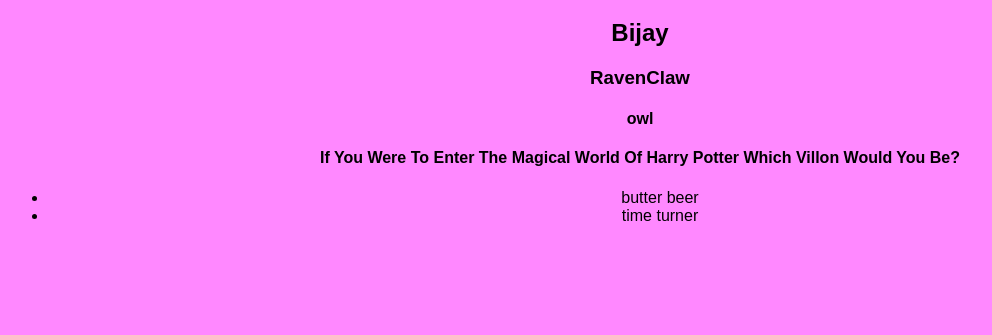
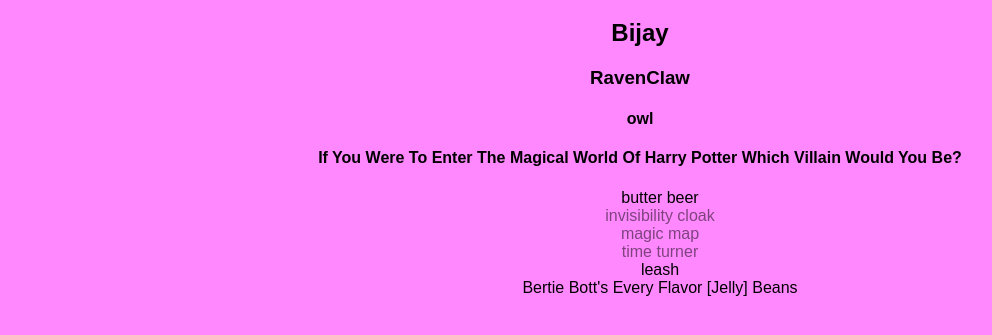
Before and after one commit to bijaykadariya123/Week3Deliverable, a plain HTML site: page hogwarts/index.html in a window 1280 px wide. Shown: the part 61-396 px from the top of the page, without its empty margins (0-992 px from the left). Drawn offline with nearby package versions, Linux system fonts and the light colour scheme.

Commit message:
Commit 3 - I added list elements. That code didn't seem very dry. I wonder if there is something I could do about it in the Hungry for More section

```diff
--- a/hogwarts/app.js
+++ b/hogwarts/app.js
@@ -10,7 +10,7 @@ const $container = $("#container");
 // console.log($container);
 const $h1 = $("<h1>").html("Hogwarts");
 $container.append($h1);
-
+// ==================================================//
 const $h2 = $("<h2>");
 $h2.html("Bijay");
 $container.append($h2);
@@ -19,20 +19,26 @@ $container.append($h3);
 const $h4 = $("<h4>").addClass("pet").html("owl");
 $container.append($h4);
 const $h42 = $("<h4>").html(
-  "If You Were To Enter The Magical World Of Harry Potter Which Villon Would You Be?"
+  "If You Were To Enter The Magical World Of Harry Potter Which Villain Would You Be?"
 );
 $container.append($h42);
 
+//===================================================//
+
 const $ul = $("<ul>").attr("storage", "trunk");
+
+let $li = $("<li>").html("butter beer");
+$ul.append($li);
+// $li = $("<li>").addClass("secret");
+// $ul.append($li);
+$li = $("<li>").addClass("secret").html("invisibility cloak");
+$ul.append($li);
+$li = $("<li>").addClass("secret").html("magic map");
+$ul.append($li);
+$li = $("<li>").addClass("secret").html("time turner");
+$ul.append($li);
+$li = $("<li>").addClass("pet").html("leash");
+$ul.append($li);
+$li = $("<li>").html(`Bertie Bott\'s Every Flavor [Jelly] Beans`);
+$ul.append($li);
 $container.append($ul);
-const $li = $("<li>").html("butter beer");
-$ul.append($li);
-const $li1 = $("<li>")
-  .addClass("secret")
-  .html("invisibility cloak")
-  .addClass("secret")
-  .html("magic map")
-  .addClass("secret")
-  .html("time turner");
-
-$ul.append($li1);
--- a/hogwarts/index.html
+++ b/hogwarts/index.html
@@ -5,13 +5,13 @@
     <meta http-equiv="X-UA-Compatible" content="IE=edge" />
     <meta name="viewport" content="width=device-width, initial-scale=1.0" />
     <title>Week3H/W</title>
-    <link rel="stylesheet" href="./main.css" />
     <script
       src="https://code.jquery.com/jquery-3.7.0.js"
       integrity="sha256-JlqSTELeR4TLqP0OG9dxM7yDPqX1ox/HfgiSLBj8+kM="
       crossorigin="anonymous"
     ></script>
     <script type="text/javascript" src="./app.js" defer></script>
+    <link rel="stylesheet" href="./main.css" />
   </head>
   <body>
     <div id="container"></div>
--- a/hogwarts/main.css
+++ b/hogwarts/main.css
@@ -3,3 +3,10 @@ body {
   text-align: center;
   font-family: fantasy;
 }
+
+.secret {
+  opacity: 0.5;
+}
+li {
+  list-style: none;
+}
```
